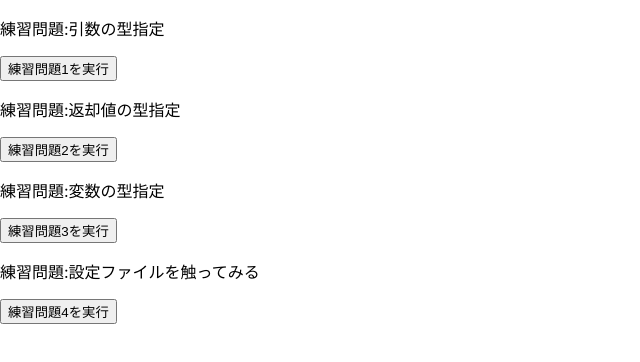
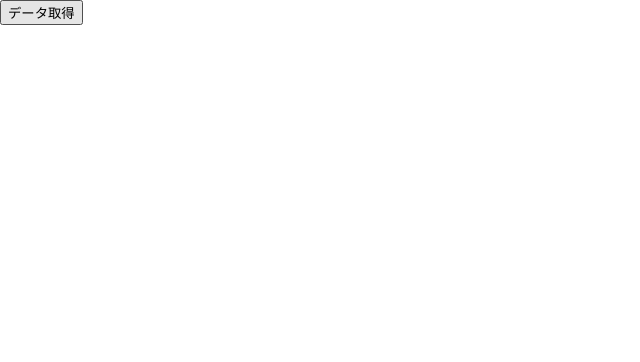
Before and after one commit to oishi1216/react-test-typescript, a React (Create React App) app: page / in a window 1280 px wide. Shown: the top 362 px of the page, without its empty margins (0-640 px from the left). Built offline with nearby package versions, Linux system fonts and the light colour scheme.

Commit message:
react-test-typescript
コンポーネントでtypescriptを使用

```diff
--- a/package.json
+++ b/package.json
@@ -10,6 +10,7 @@
     "@types/node": "^16.11.63",
     "@types/react": "^18.0.21",
     "@types/react-dom": "^18.0.6",
+    "axios": "^0.27.2",
     "react": "^18.2.0",
     "react-dom": "^18.2.0",
     "react-scripts": "5.0.1",
--- a/src/App.tsx
+++ b/src/App.tsx
@@ -1,15 +1,21 @@
-import { Practice1 } from './practices/Practice1';
-import { Practice2 } from './practices/Practice2';
-import { Practice3 } from './practices/Practice3';
-import { Practice4 } from './practices/Practice4';
+import { useState } from 'react';
+import axios from 'axios';
+import { Todo } from './Todo';
 
 function App() {
+  const [todos, setTodos] = useState<any>([]);
+
+  const onClickFetchData = () => {
+    axios.get("https://jsonplaceholder.typicode.com/todos").then((res) => {
+      setTodos(res.data);
+    })
+  }
   return (
     <div className="App">
-      <Practice1 />
-      <Practice2 />
-      <Practice3 />
-      <Practice4 />
+      <button onClick={onClickFetchData}>データ取得</button>
+      {todos.map((todo) => {
+        return <Todo title={todo.title} userid={todo.userid} />
+      })}
     </div>
   );
 }
--- /dev/null
+++ b/src/Todo.tsx
@@ -0,0 +1,4 @@
+export const Todo = (props) => {
+    const { title, userid } = props;
+    return <p>{title}（ユーザー:{userid}）</p>
+}
--- a/tsconfig.json
+++ b/tsconfig.json
@@ -10,7 +10,7 @@
     "skipLibCheck": true,
     "esModuleInterop": true,
     "allowSyntheticDefaultImports": true,
-    "strict": true,
+    // "strict": true,
     "noImplicitAny": false,
     "forceConsistentCasingInFileNames": true,
     "noFallthroughCasesInSwitch": true,
```
Also changed, not shown: 1 other file (tests, documents, lock files or other folders).
